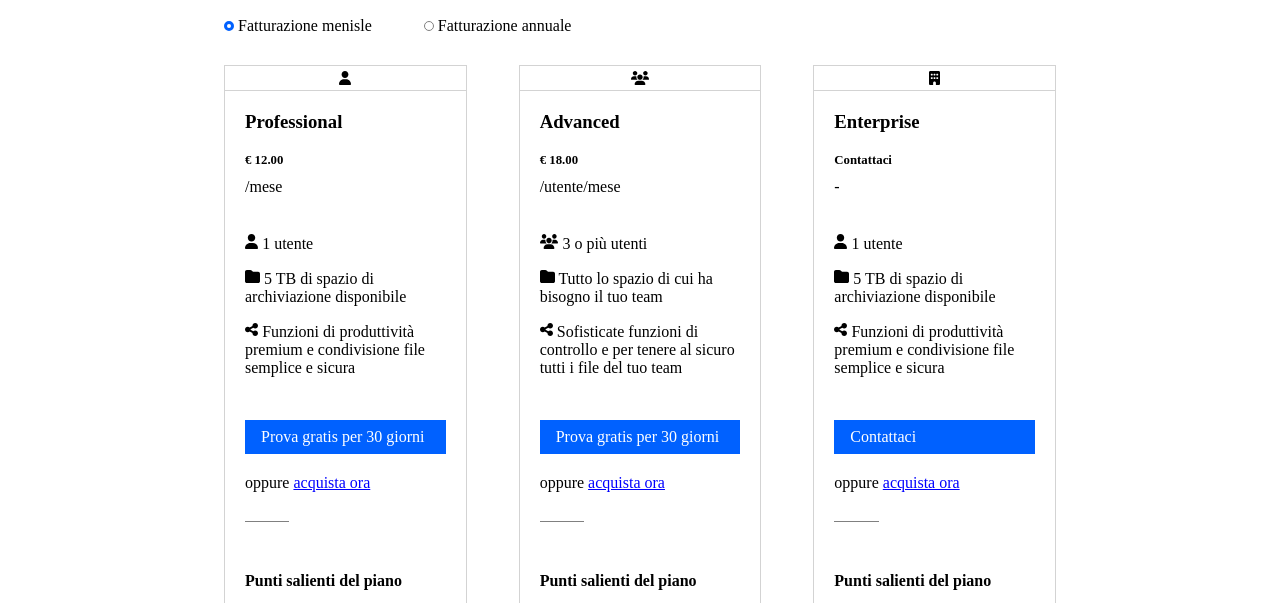
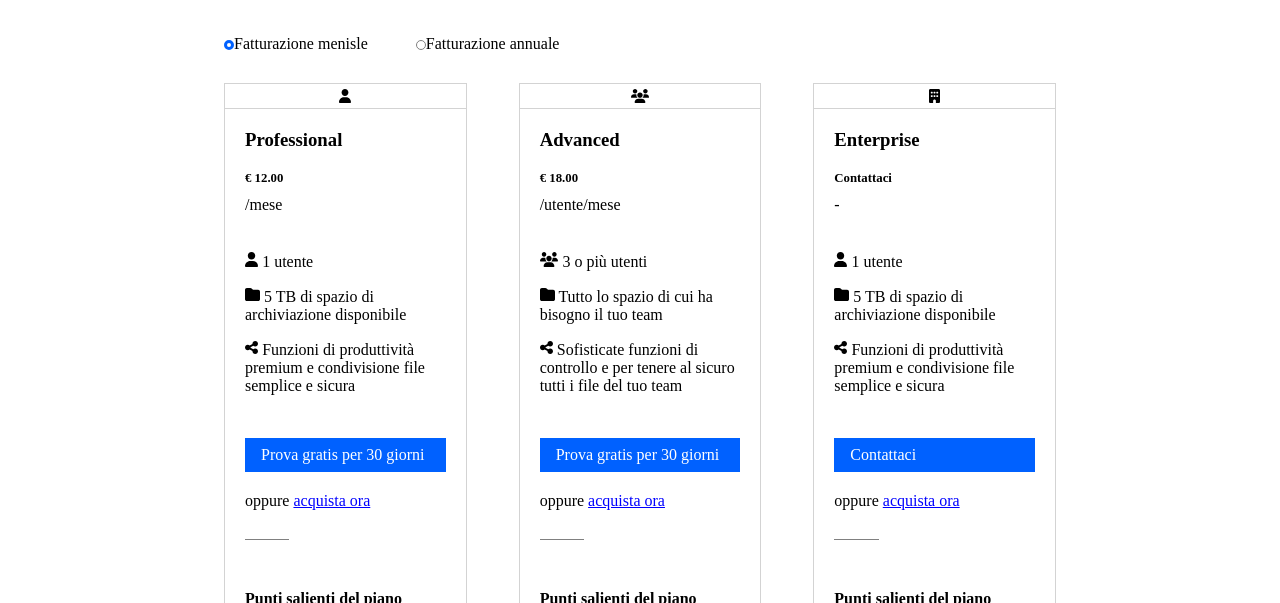
Before and after one commit to MicheleRossetti02/htmlcss-dropbox, a plain HTML site: page bonus/index.html in a window 1280 px wide. Shown: the part 656-1259 px from the top of the page. Drawn offline with Linux system fonts and the light colour scheme.

Commit message:
some corrections

```diff
--- a/bonus/index.html
+++ b/bonus/index.html
@@ -63,7 +63,10 @@
                     <div class="header_text">
                         <span>Finalmente tutti i suoi strumenti, contenuti e collaboratori sono accessibili dallo stesso punto. Dropbox business è più di uno spazio di archiviazione sicuro: è un modo intelligente integrato per ottimizzare il fusto di lavoro esistente.</span>
                         <br>
-                        <a class="button free_try" style="width: 200px;">Inizia la tua prova gratuita</a>                    </div>
+                        <a class="button free_try" style="width: 200px;">Inizia la tua prova gratuita</a>
+                        <a href="#scroll">&DownArrow;</a>
+
+                        </div>
                     <div class="header_picture">
 
                     </div>
@@ -74,6 +77,7 @@
     </header>
 
 
+    <a name="scroll"></a>
 
     <main id="site_main">
         <div class="margin">
@@ -81,6 +85,8 @@
 
         <div class="main_info">
             <h2 class="main_title">Trova il piano business che fa per te</h2>
+            <div class="box_check">
+
 
         <div class="checkbox">
 
@@ -89,8 +95,11 @@
         <div class="checkbox_1">
 
         </div>
+
         <span>Fatturazione annuale</span>
+
     </div>
+</div>
 
     <div class="row_choise">
         <div class="choise one">
@@ -104,20 +113,20 @@
 
                 <span>/mese</span>
                <div class="info_function">
-                <section class="space_between">
+                <div class="space_between">
                     <img class="solid" src="./dropbox_img/img/user-solid.svg" alt="">
                     <span class="text_function">1 utente</span>
-                </section>
-                <section class="space_between">
+                </div>
+                <div class="space_between">
                     <img class="solid" src="./dropbox_img/img/folder-solid.svg" alt="">
                     <span class="text_function">5 TB di spazio di archiviazione disponibile</span>
-                </section>
-               <section class="space_between">
+                </div>
+               <div class="space_between">
                 <img class="solid" src="./dropbox_img/img/share-nodes-solid.svg" alt="">
 
                     <span class="text_function">Funzioni di produttività premium e condivisione file semplice e sicura</span>
 
-               </section>
+               </div>
                <a class="button free_try" style="width: 100%;">Prova gratis per 30 giorni</a>
 
                <span style="padding-bottom: 30px; border-bottom: 1px solid grey;">oppure</span>
@@ -144,18 +153,18 @@
 
                 <span>/utente/mese</span>
                 <div class="info_function">
-                    <section class="space_between">
+                    <div class="space_between">
                         <img class="solid" src="./dropbox_img/img/users-solid.svg" alt="">
                         <span class="text_function">3 o più utenti</span>
-                    </section>
-                    <section class="space_between">
+                    </div>
+                    <div class="space_between">
                         <img class="solid" src="./dropbox_img/img/folder-solid.svg" alt="">
                         <span class="text_function">Tutto lo spazio di cui ha bisogno il tuo team</span>
-                    </section>
-                   <section class="space_between">
+                    </div>
+                   <div class="space_between">
                     <img class="solid" src="./dropbox_img/img/share-nodes-solid.svg" alt="">
                     <span class="text_function">Sofisticate funzioni di controllo e per tenere al sicuro tutti i file del tuo team</span>
-                   </section>
+                   </div>
                    <a class="button free_try" style="width: 100%;">Prova gratis per 30 giorni</a>
                    <span style="padding-bottom: 30px; border-bottom: 1px solid grey;">oppure</span>
                    <a class="blue" href="">acquista ora</a>
@@ -185,18 +194,18 @@
 
                 <span>-</span>
                 <div class="info_function">
-                    <section class="space_between">
+                    <div class="space_between">
                         <img class="solid" src="./dropbox_img/img/user-solid.svg" alt="">
                         <span class="text_function">1 utente</span>
-                    </section>
-                    <section class="space_between">
+                    </div>
+                    <div class="space_between">
                         <img class="solid" src="./dropbox_img/img/folder-solid.svg" alt="">
                         <span class="text_function">5 TB di spazio di archiviazione disponibile</span>
-                    </section>
-                   <section class="space_between">
+                    </div>
+                   <div class="space_between">
                     <img class="solid" src="./dropbox_img/img/share-nodes-solid.svg" alt="">
                     <span class="text_function">Funzioni di produttività premium e condivisione file semplice e sicura</span>
-                   </section>
+                   </div>
                    <a class="button free_try" style="width: 100%;">Contattaci</a>
                    <span style="padding-bottom: 30px; border-bottom: 1px solid grey;">oppure</span>
                    <a class="blue" href="">acquista ora</a>
@@ -212,6 +221,8 @@
 
         </div>
     </div>
+
+
 
 
     <div class="contact">
@@ -378,6 +389,7 @@
             <section class="question_position">
                     <span class="faq"> Qual è la differenza tra Dropbox Business Standard e Dropbox Business Advanced <strong class="arrow">&downarrow;</strong></span>
 
+
                     <span class="faq_answer">Qual è la differenza tra Dropbox Business Standard e Dropbox Business Advanced </span>
 
                 </section>
@@ -405,7 +417,6 @@
 
 
     </main>
-
 
     <footer id="site_footer">
         <div class="info_box_footer">
--- a/bonus/style.css
+++ b/bonus/style.css
@@ -94,8 +94,12 @@ margin-top: 25px;
 
     text-align: left;
 }
+.box_check{
+display: flex;
+}
 .checkbox{
-    display: inline-block;
+    /* display: inline-block; */
+    margin-top: 5px ;
     height: 10px;
     width: 10px;
     border-radius: 50% ;
@@ -103,7 +107,8 @@ margin-top: 25px;
 
 }
 .checkbox_1{
-    display: inline-block;
+    /* display: inline-block; */
+margin-top: 5px ;
     height: 10px;
     width: 10px;
     border-radius: 50% ;
@@ -408,7 +413,7 @@ justify-content: space-around;
 } */
 .question{
     padding: 30px 0;
-    display: block;
+    /* display: block; */
     border-bottom: 2px solid lightgray;
 }
 
@@ -478,15 +483,16 @@ flex-direction: column;
 .arrow{
     margin-left: 90px;
 }
-.faq{
+/* .faq{
     display: inline;
-}
+    margin-bottom: 10px;
+} */
 .faq_answer{
     display: none;
 }
 .faq:hover+ .faq_answer{
-display: block;
-margin-top: 30px;
+display:contents;
+/* padding-top: 30px; */
 font-size: 1.1rem;
 }
 
```
